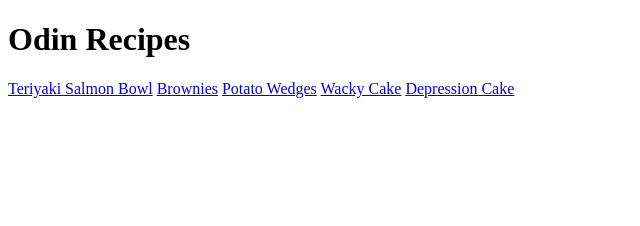
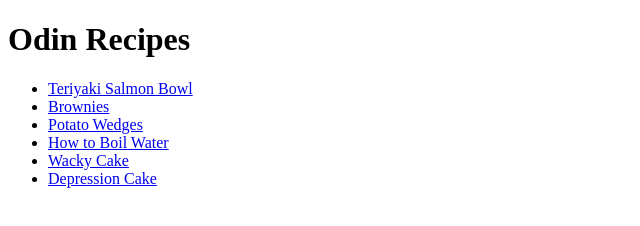
Before and after one commit to quyanna/odin-recipes, a plain HTML site: page index.html in a window 1280 px wide. Shown: the whole page, without its empty margins (0-640 px from the left). Drawn offline with Linux system fonts and the light colour scheme.

Commit message:
Add list format to index.html

```diff
--- a/index.html
+++ b/index.html
@@ -7,10 +7,15 @@
   </head>
   <body>
     <h1>Odin Recipes</h1>
-    <a href="recipes/teriyaki-salmon-bowl.html">Teriyaki Salmon Bowl</a>
-    <a href="recipes/brownies.html">Brownies</a>
-    <a href="recipes/potato-wedges.html">Potato Wedges</a>
-    <a href="recipes/wacky-cake.html">Wacky Cake</a>
-    <a href="recipes/depression-cake.html">Depression Cake</a>
+    <ul>
+      <li>
+        <a href="recipes/teriyaki-salmon-bowl.html">Teriyaki Salmon Bowl</a>
+      </li>
+      <li><a href="recipes/brownies.html">Brownies</a></li>
+      <li><a href="recipes/potato-wedges.html">Potato Wedges</a></li>
+      <li><a href="recipes/how-to-boil-water.html">How to Boil Water</a></li>
+      <li><a href="recipes/wacky-cake.html">Wacky Cake</a></li>
+      <li><a href="recipes/depression-cake.html">Depression Cake</a></li>
+    </ul>
   </body>
 </html>
```
